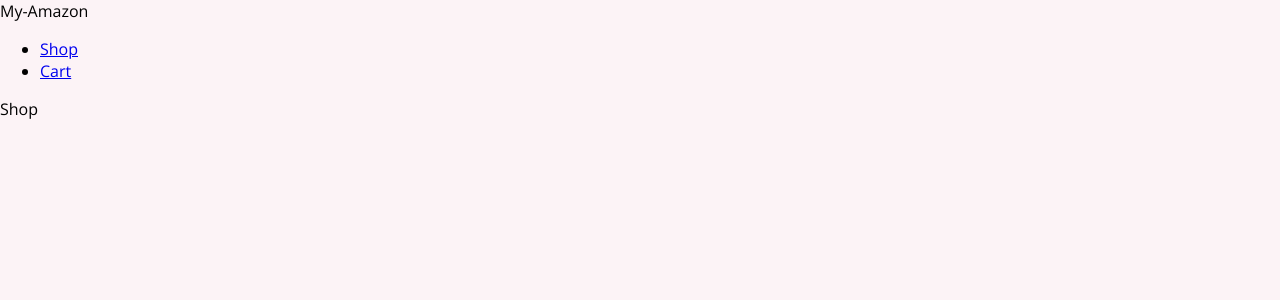
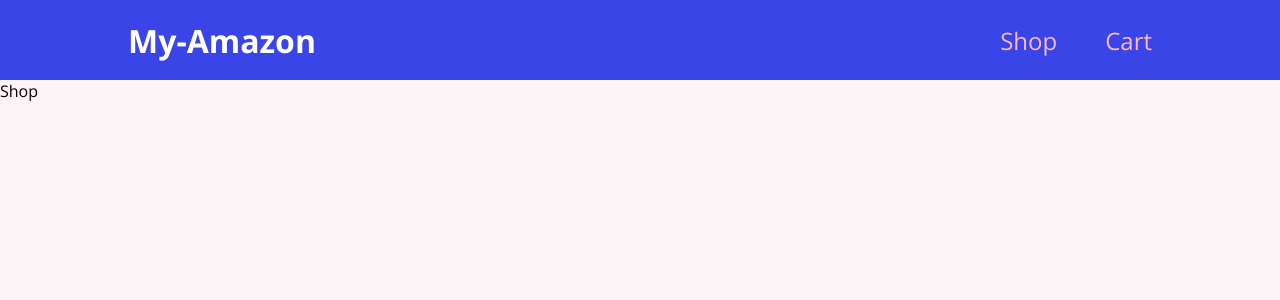
Before and after one commit to avi-lucky/My-Amazon, a React (Create React App) app: page / in a window 1280 px wide. Shown: the top 300 px of the page. Built offline with nearby package versions, Linux system fonts and the light colour scheme.

Commit message:
added css to slides

```diff
--- a/src/components/layout/MainNavigation.js
+++ b/src/components/layout/MainNavigation.js
@@ -1,9 +1,11 @@
 import { Link } from 'react-router-dom';
+
+import classes from './MainNavigation.module.css';
 
 function MainNavigation() {
   return (
-    <header>
-      <div>My-Amazon</div>
+    <header className={classes.header}>
+      <div className={classes.logo}>My-Amazon</div>
       <nav>
         <ul>
           <li>
--- a/src/components/layout/MainNavigation.module.css
+++ b/src/components/layout/MainNavigation.module.css
@@ -1,11 +1,11 @@
-/* .header {
-    width: 98%;
+.header {
+  width: 100%;
   height: 5rem;
   display: flex;
   align-items: center;
   justify-content: space-between;
-    background-color: #96083c;
-    padding: 0 1%;
+  background-color: #3a45e7;
+  padding: 0 10%;
 }
 
 .logo {
@@ -44,4 +44,4 @@
   border-radius: 12px;
   padding: 0 1rem;
   margin-left: 0.5rem;
-  } */
+}
```
Lines whose indentation alone changed are shown as unchanged.
